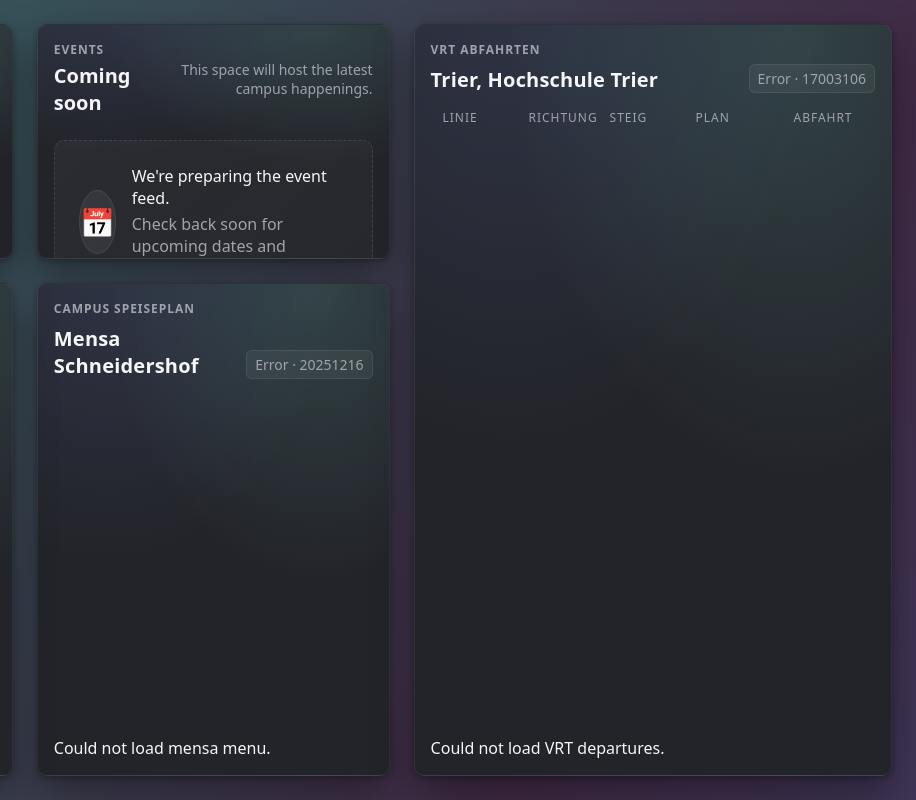
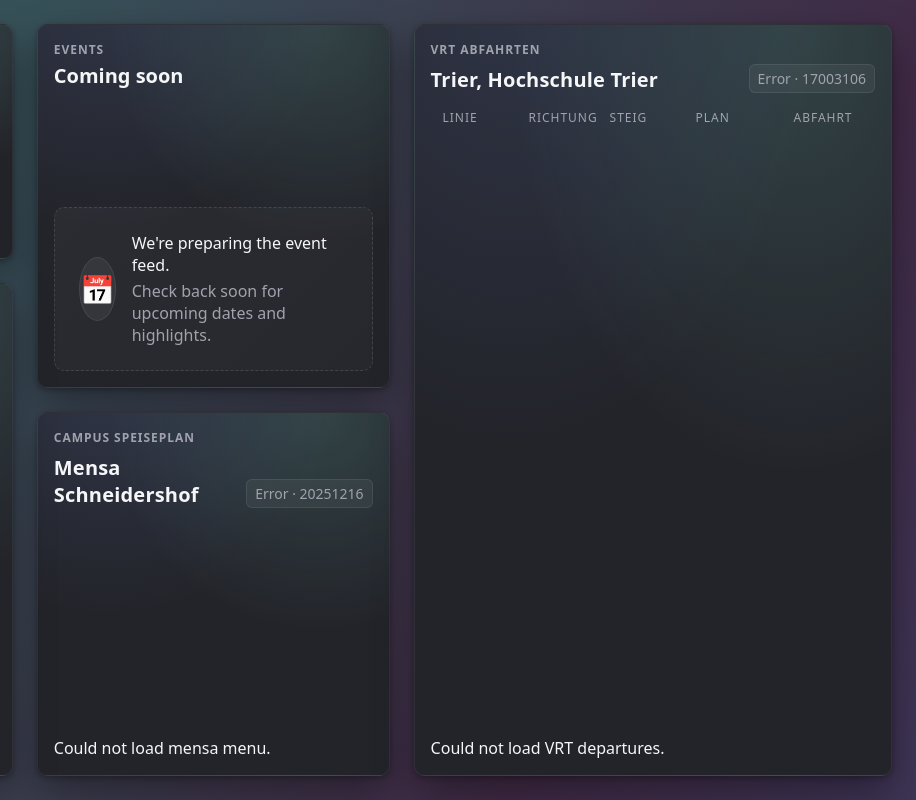
Before and after one commit to DbrStudio/FSI_Dashboard, a website built with Vite: page index.html in a window 1280 px wide. Shown: the full height of the page, 364-1280 px from the left. Built offline with nearby package versions, Linux system fonts and the light colour scheme; no server answers; files whose address does not match are found by name.

Commit message:
removed paragraph from events header

```diff
--- a/src/core/layout.ts
+++ b/src/core/layout.ts
@@ -17,7 +17,7 @@
     col: 3,
     row: 0,
     colSpan: 3,
-    rowSpan: 2,
+    rowSpan: 3,
   },
 
   'xkcd-card': {
@@ -29,9 +29,9 @@
 
   'mensa-card': {
     col: 3,
-    row: 2,
+    row: 3,
     colSpan: 3,
-    rowSpan: 4,
+    rowSpan: 3,
   },
 
   'vrt-card': {
--- a/src/widgets/events/events.template.html
+++ b/src/widgets/events/events.template.html
@@ -4,7 +4,6 @@
             <p class="events-eyebrow">Events</p>
             <h2>Coming soon</h2>
         </div>
-        <p class="events-meta">This space will host the latest campus happenings.</p>
     </div>
 
     <div class="events-placeholder">
```
